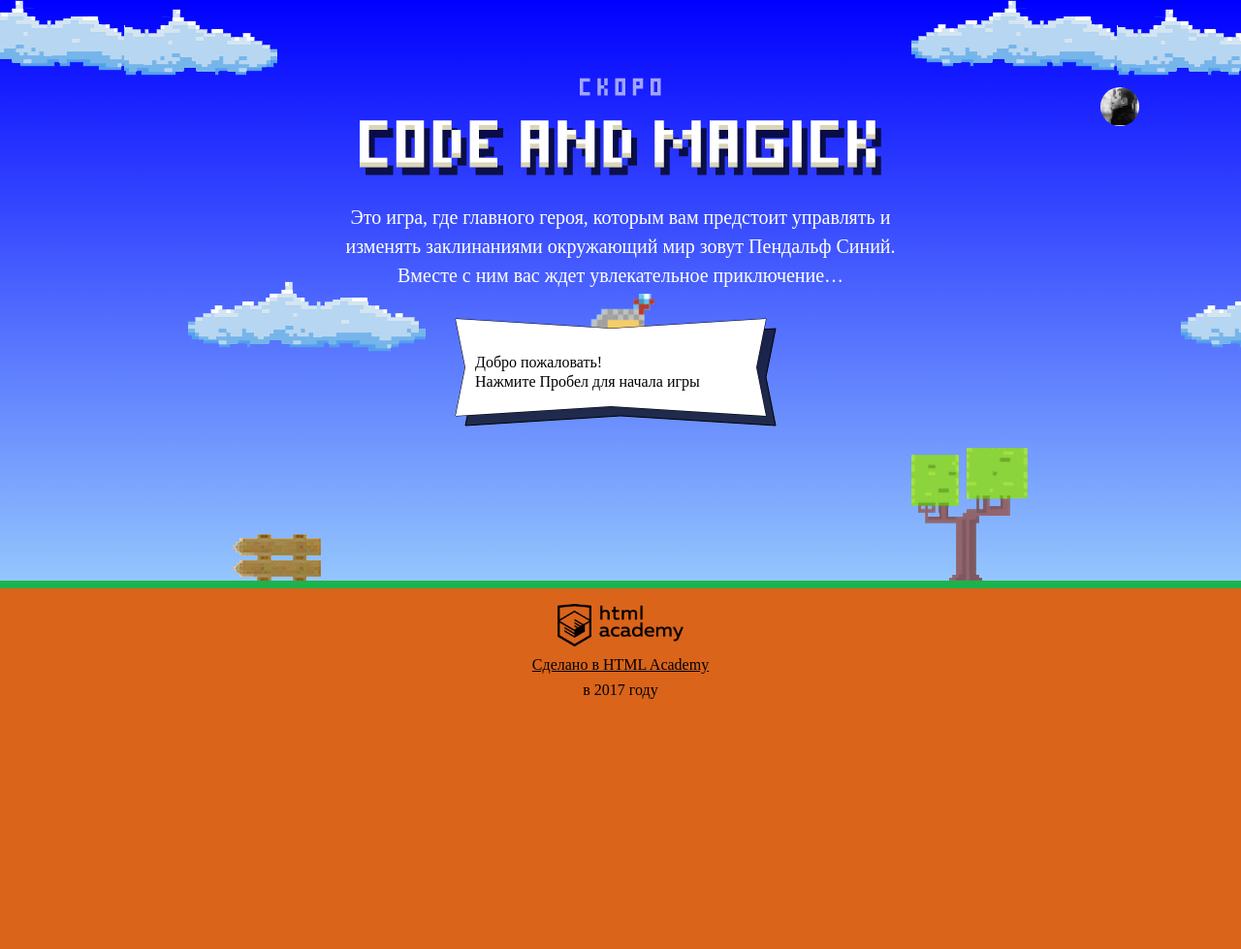
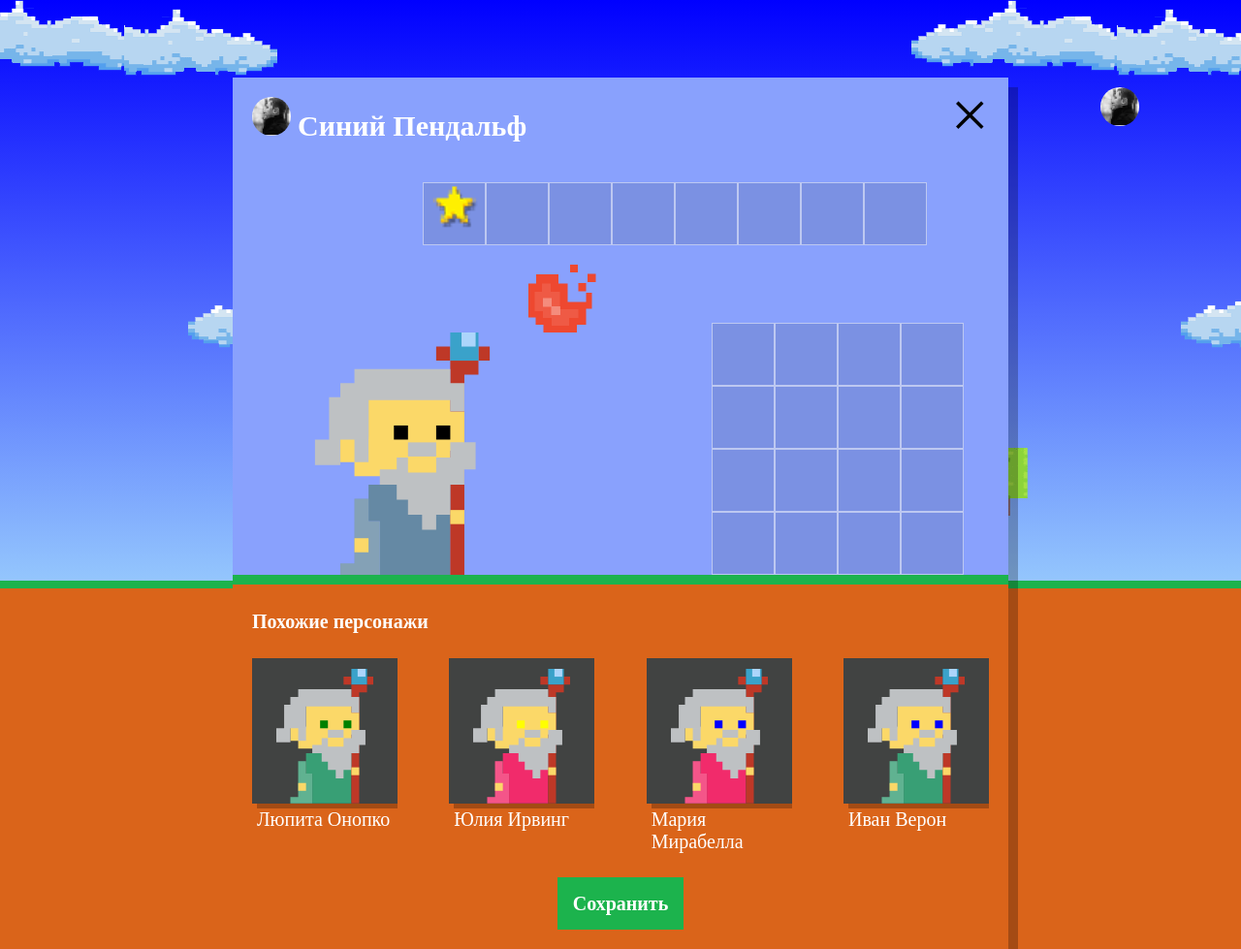
Before and after one commit to kvazimode/497391-code-and-magick, a website: page index.html in a window 1280 px wide. Shown: the whole page at 97% size. Before the commit the page ends 800 px from the top, so only its background shows below. Drawn offline with Linux system fonts and the light colour scheme; a web font is replaced by a local one.

Commit message:
Учебный проект: нас орда

```diff
--- a/index.html
+++ b/index.html
@@ -208,6 +208,7 @@
     };
 
 </script>
+<script src='js/setup.js'></script>
 <script src='js/stat.js'></script>
 <script src="js/game.js"></script>
 
--- /dev/null
+++ b/js/setup.js
@@ -0,0 +1,88 @@
+'use strict';
+
+var NAMES = [
+  'Иван',
+  'Хуан Себастьян',
+  'Мария',
+  'Кристоф',
+  'Виктор',
+  'Юлия',
+  'Люпита',
+  'Вашингтон'
+];
+var SURNAMES = [
+  'да Марья',
+  'Верон',
+  'Мирабелла',
+  'Вальц',
+  'Онопко',
+  'Топольницкая',
+  'Нионго',
+  'Ирвинг'
+];
+var COLORS = [
+  'rgb(101, 137, 164)',
+  'rgb(241, 43, 107)',
+  'rgb(146, 100, 161)',
+  'rgb(56, 159, 117)',
+  'rgb(215, 210, 55)',
+  'rgb(0, 0, 0)'
+];
+var EYES = ['black', 'red', 'blue', 'yellow', 'green'];
+
+// показываем поле настроек
+document.querySelector('.setup').classList.remove('hidden');
+document.querySelector('.setup-similar').classList.remove('hidden');
+
+var similarWizardTemplate = document.querySelector('#similar-wizard-template').content;
+var similarWizardElement = document.querySelector('.setup-similar-list');
+
+var getRandomInt = function (min, max) {
+  var random = min - 0.5 + Math.random() * (max - min + 1);
+  random = Math.round(random);
+  return random;
+};
+
+var getRandomParam = function (params) {
+  var param = params[getRandomInt(0, params.length - 1)];
+  return param;
+};
+
+var generateWizards = function (amount) {
+  var wizards = [];
+  for (var i = 0; i < amount; i++) {
+    var wizard = {};
+    wizard.name = getRandomParam(NAMES) + ' ' + getRandomParam(SURNAMES);
+    wizard.coatColor = getRandomParam(COLORS);
+    wizard.eyesColor = getRandomParam(EYES);
+    wizards.push(wizard);
+  }
+  return wizards;
+};
+
+var setWizardName = function (element, wizard) {
+  element.querySelector('.setup-similar-label').textContent = wizard.name;
+};
+var setWizardCoat = function (element, wizard) {
+  element.querySelector('.wizard-coat').style.fill = wizard.coatColor;
+};
+var setWizardEyes = function (element, wizard) {
+  element.querySelector('.wizard-eyes').style.fill = wizard.eyesColor;
+};
+
+var wizardElement = function (wizard) {
+  var element = similarWizardTemplate.cloneNode(true);
+  setWizardName(element, wizard);
+  setWizardCoat(element, wizard);
+  setWizardEyes(element, wizard);
+  return element;
+};
+
+var appendElements = function (elements) {
+  for (var i = 0; i < elements.length; i++) {
+    similarWizardElement.appendChild(wizardElement(elements[i]));
+  }
+};
+
+var wizards = generateWizards(4);
+appendElements(wizards);
```
